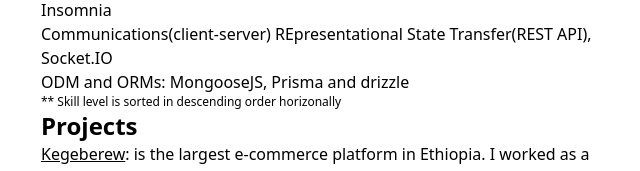
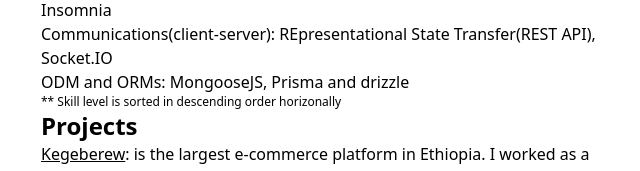
Before and after one commit to michaelzewdu/cv, a website: page index.html in a window 1280 px wide. Shown: the part 523-694 px from the top of the page, 615-1255 px from the left. Drawn offline with nearby package versions, Linux system fonts and the light colour scheme.

Commit message:
docs: forgot a colon

```diff
--- a/index.html
+++ b/index.html
@@ -129,7 +129,7 @@
             <p class="font-light"> <span class="font-normal">State managments: </span> Riverpod, Bloc, Get X</p>
             <p class="font-light"> <span class="font-normal">Databases: </span> MongoDB, PostgreSQL and Sqlite</p>
             <p class="font-light"> <span class="font-normal">Tools(for collaboration): </span> Git, Postman, OpenAPI(Swagger), Firebase, Jira, Trello, Insomnia</p>
-            <p class="font-light"> <span class="font-normal">Communications(client-server) </span>REpresentational State Transfer(REST API), Socket.IO</p>
+            <p class="font-light"> <span class="font-normal">Communications(client-server): </span>REpresentational State Transfer(REST API), Socket.IO</p>
             <p class="font-light"> <span class="font-normal">ODM and ORMs: </span>MongooseJS, Prisma and drizzle</p>
             <p class="text-xs font-thin">** Skill level is sorted in descending order horizonally</p>
 
```
